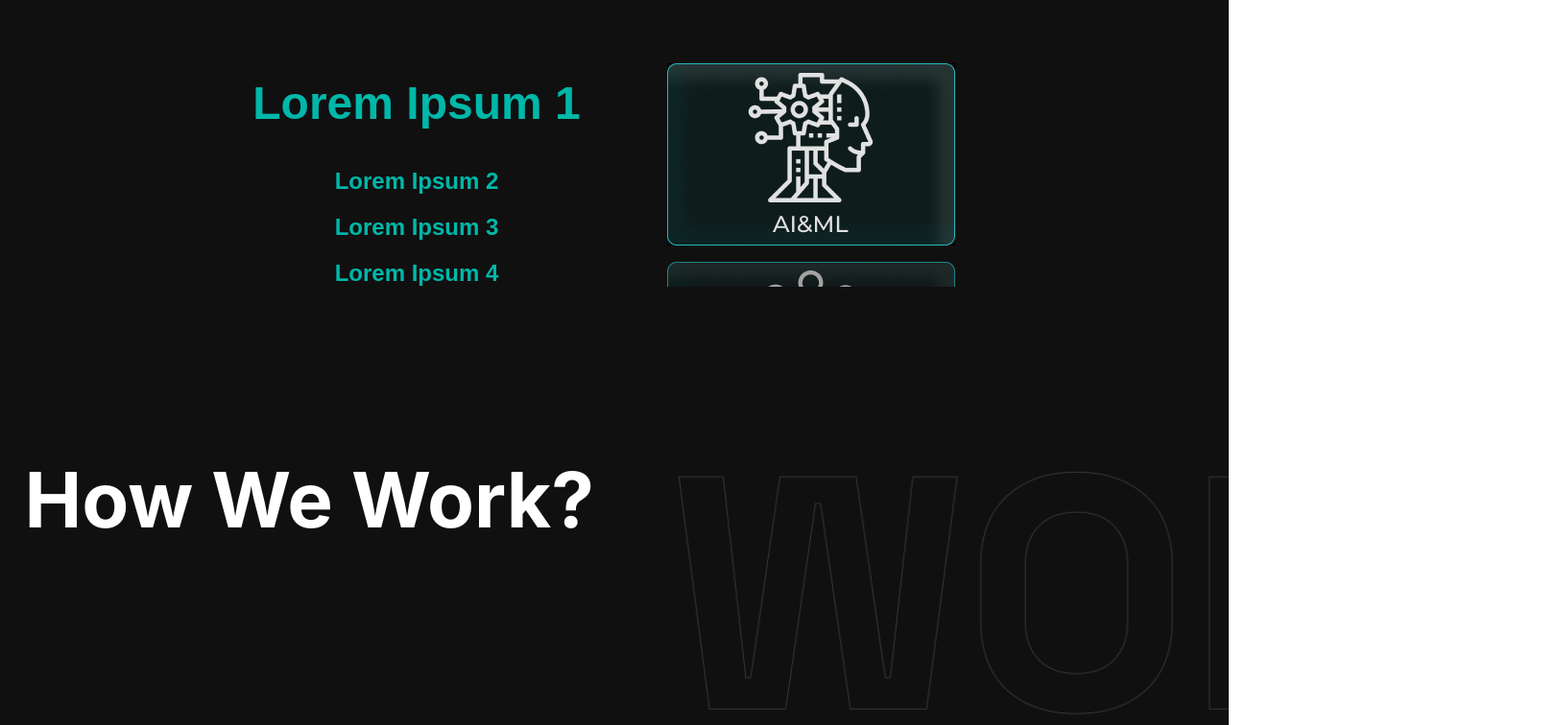
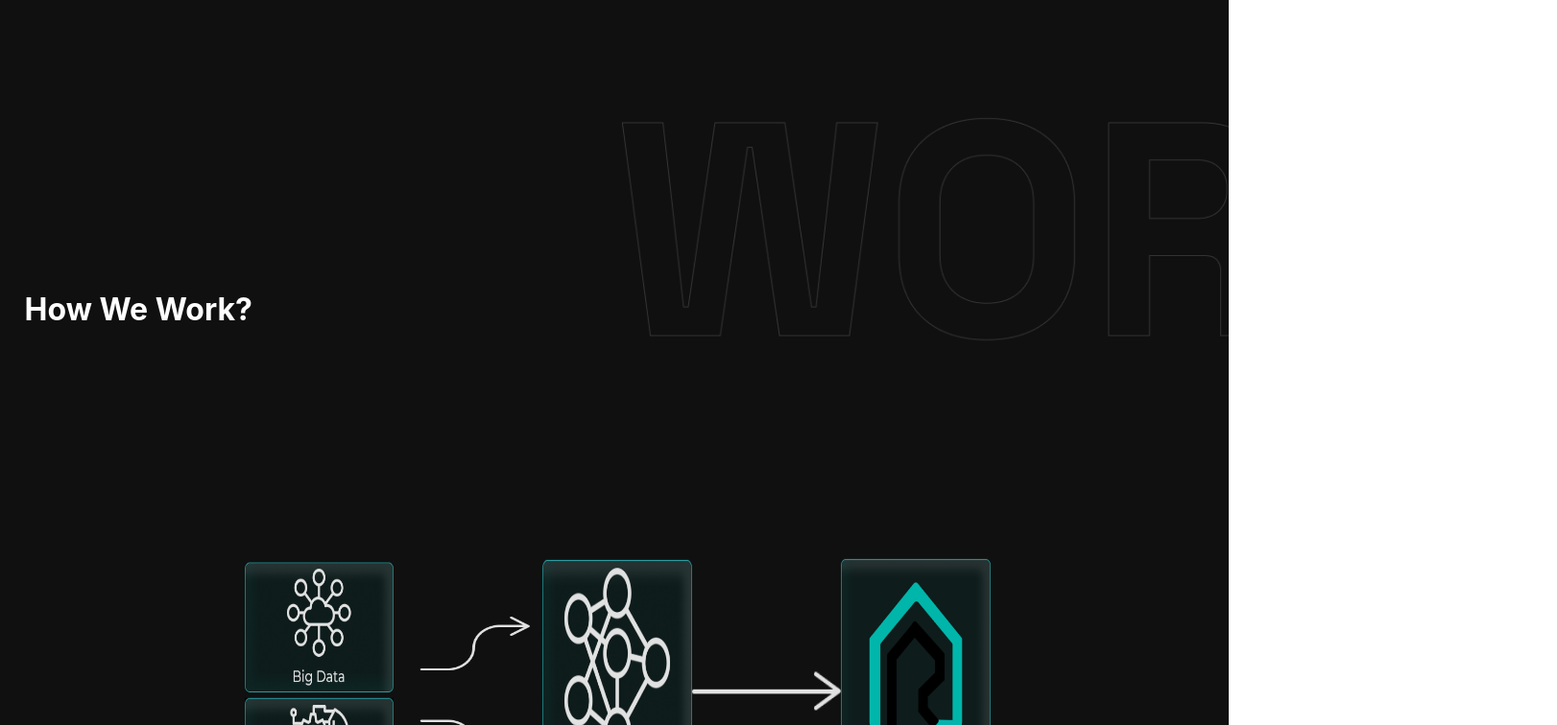
Before and after one commit to eekshitchawla/rectr, a React (Create React App) app: page / in a window 1280 px wide. Shown: the part 2044-2800 px from the top of the page at 96% size, 1622 px wide, since content can reach past the window. Built offline with nearby package versions, Linux system fonts and the light colour scheme.

Commit message:
5 changes

```diff
--- a/src/App.css
+++ b/src/App.css
@@ -1,6 +1,6 @@
 /* home.js css */
 #landingPage{
-  height: 100vh;
+  height: 60vh;
   display: flex;
   flex-wrap: wrap;
   align-items: center;
@@ -18,13 +18,14 @@
   opacity: 0;
 }
 
-#headingH1{
-  font-size: 50px;
-}
-
 #content{
   font-size: 15px;
+  height: 12vh;
   text-align: justify;
+  overflow-y: scroll;
+}
+#content::-webkit-scrollbar{
+  display: none;
 }
 
 @keyframes slide-in-left {
@@ -40,6 +41,7 @@
 #heading, #content{
   padding: 5%;
 }
+
 #imgContainer{
   width: 60%;
   opacity: 0;
--- a/src/Home.js
+++ b/src/Home.js
@@ -26,7 +26,7 @@ const Home = () => {
         </div>
       </div>
       <div id='imgContainer'>
-        <img src={BACKGROUND} alt="background" height="auto" width="100%" />
+        <img src={BACKGROUND} alt="background" height="inherit" width="100%" />
       </div>
     </div>
     <Features />
--- a/src/screens/HowWeWork/HowWeWork.css
+++ b/src/screens/HowWeWork/HowWeWork.css
@@ -1,57 +1,62 @@
 #workPage{
     margin: 0;
-    height: 120vh;
+    height: 100vh;
     background-image: url(../../assets/howWeWork.png);
     background-size: cover;
     display: flex;
     flex-wrap: wrap;
+    align-items: center;
+    justify-content: center;
+    padding-top: 10vh;
 }
 #headingWork{
-    font-size: 10vh;
     width: 100%;
     color: white;
     padding: 2%;
 }
 
-#imgs{
+.fade-in-element{
     width: 100%;
+    height: 100%;
     display: flex;
     flex-wrap: wrap;
-    flex-direction: row;
+    align-items: center;
+    justify-content: center;
 }
 
 .containers{
-    width:fit-content;
-    padding: 2%;
+    width: 15%;
+    height: 100%;
     place-self: center;
     flex-wrap: wrap;
 }
 
-#bdImg, #amImg, #uaImg, #daImg{
-    height: 30vh;
-    width: 32vh;
+.imgTag{
+    width: 100%;
     padding: 2%;
-}
-
-#paImg{
-    height: 50vh;
-    width: 40vh;
-}
-
-#solImg{
-    height: 45vh;
-    width: 35vh;
-}
-
-#saImg{
-    width: 30vh;
-    height: auto;
+    height:fit-content;
 }
 
 #con1, #con2{
     display: flex;
     flex-wrap: wrap;
     flex-direction: column;
+}
+
+#bdImg, #amImg{
+    height: 17vh;
+}
+
+#uaImg,#daImg{
+    height: 17vh;
+}
+
+#saImg{
+    height: 5vh;
+}
+
+#paImg, #solImg{
+    height: 35vh;
 }
 
 @keyframes appear {
--- a/src/screens/HowWeWork/HowWeWork.js
+++ b/src/screens/HowWeWork/HowWeWork.js
@@ -56,7 +56,7 @@ const HowWeWork = () => {
     return (
         <div id="workPage">
             <div id="headingWork">
-                <strong>How We Work?</strong>
+                <h1>How We Work?</h1>
             </div>
             <div id="imgs">
                 <div className="fade-in-element">
--- a/src/screens/Navbar/Navbar.css
+++ b/src/screens/Navbar/Navbar.css
@@ -45,7 +45,7 @@
   .listOfBtns{
     cursor: pointer;
     position: relative;
-    /* font-size: 1vw; */
+    font-size: 18px;
     border: none;
     background-color: white;
     font-weight: 700;
--- a/src/screens/Navbar/Navbar.js
+++ b/src/screens/Navbar/Navbar.js
@@ -12,7 +12,7 @@ const Navbar = () => {
                         <div id="homeTitle">HOME</div>
                     </div>
                     <div id="listItems">
-                        <button className="listOfBtns"><a id="navLinks" href="../#landingPage" >Explore</a></button>
+                        <button className="listOfBtns"><a id="navLinks" href="../#landingPage" > Explore</a></button>
                         <button className="listOfBtns"><a id="navLinks" href="../#featuresPage" >Features</a></button>
                         <button className="listOfBtns"><a id="navLinks" href="../#workPage" >How It Works?</a></button>
                         <button className="listOfBtns"><a id="navLinks" href="../#whyUsPage" >Why Us?</a></button>
--- a/src/screens/WhyUs/WhyUs.css
+++ b/src/screens/WhyUs/WhyUs.css
@@ -13,7 +13,7 @@
 
 #mainHead {
     color: white;
-    font-size: 50px;
+    text-align-last: left;
 }
 
 #lhs {
@@ -64,12 +64,13 @@ h2.enlarged {
 }
 
 #scrollContainer img {
-    width: 100%;
+    width: 30vw;
     height: auto;
     scroll-snap-align: start;
     opacity: 0.7;
     transition: opacity 0.3s ease;
     cursor: pointer;
+    padding-bottom: 2vh;
 }
 
 #scrollContainer img.active {
@@ -104,9 +105,6 @@ h2.enlarged {
     color: #00B7A9;
 }
 
-#imgId{
-    margin: 1vh 0;
-}
 #tenantNhost h1.activePerson {
     border-bottom: 3px solid #00B7A9;
   }
--- a/src/screens/WhyUs/WhyUs.js
+++ b/src/screens/WhyUs/WhyUs.js
@@ -1,11 +1,8 @@
 import React, { useState, useRef } from "react";
-import imgUs from '../../assets/aiml.png';
-import imgUs2 from '../../assets/bigData.png';
+import imgUs from '../../assets/featuresHouse1.png'
 import './WhyUs.css';
 
 const WhyUs = () => {
-
-
     const tenantData = [
         {
             id: 1,
@@ -19,7 +16,7 @@ const WhyUs = () => {
             key: 2,
             title: "Lorem Ipsum 2",
             text: "Lorem ipsum dolor sit amet consectetur adipisicing elit. Accusamus consequatur reiciendis voluptates, aperiam repellat perferendis qui quidem ipsa rem tempore, eius eos, eligendi saepe? Ipsa illum dicta ipsum officiis numquam.",
-            img: imgUs2
+            img: imgUs
         },
         {
             id: 3,
@@ -33,7 +30,7 @@ const WhyUs = () => {
             key: 4,
             title: "Lorem Ipsum 4",
             text: "Lorem ipsum dolor sit amet consectetur adipisicing elit. Accusamus consequatur reiciendis voluptates, aperiam repellat perferendis qui quidem ipsa rem tempore, eius eos, eligendi saepe? Ipsa illum dicta ipsum officiis numquam.",
-            img: imgUs2
+            img: imgUs
         }
     ];
     const hostData = [
@@ -49,7 +46,7 @@ const WhyUs = () => {
             key: 2,
             title: "Lorem Ipsum 6",
             text: "Lorem ipsum dolor sit amet consectetur adipisicing elit. Accusamus consequatur reiciendis voluptates, aperiam repellat perferendis qui quidem ipsa rem tempore, eius eos, eligendi saepe? Ipsa illum dicta ipsum officiis numquam.",
-            img: imgUs2
+            img: imgUs
         },
         {
             id: 3,
@@ -63,11 +60,9 @@ const WhyUs = () => {
             key: 4,
             title: "Lorem Ipsum 8",
             text: "Lorem ipsum dolor sit amet consectetur adipisicing elit. Accusamus consequatur reiciendis voluptates, aperiam repellat perferendis qui quidem ipsa rem tempore, eius eos, eligendi saepe? Ipsa illum dicta ipsum officiis numquam.",
-            img: imgUs2
+            img: imgUs
         }
     ];
-
-
     const [toggle, setToggle] = useState(1);
     const [data, setData] = useState(tenantData);
     const scrollContainerRef = useRef(null);
@@ -117,7 +112,7 @@ const WhyUs = () => {
                             id="imgId"
                             key={id}
                             alt=""
-                            src={img}
+                            src={imgUs}
                             className={toggle === id ? "active" : ""}
                         />
                     ))}
```
